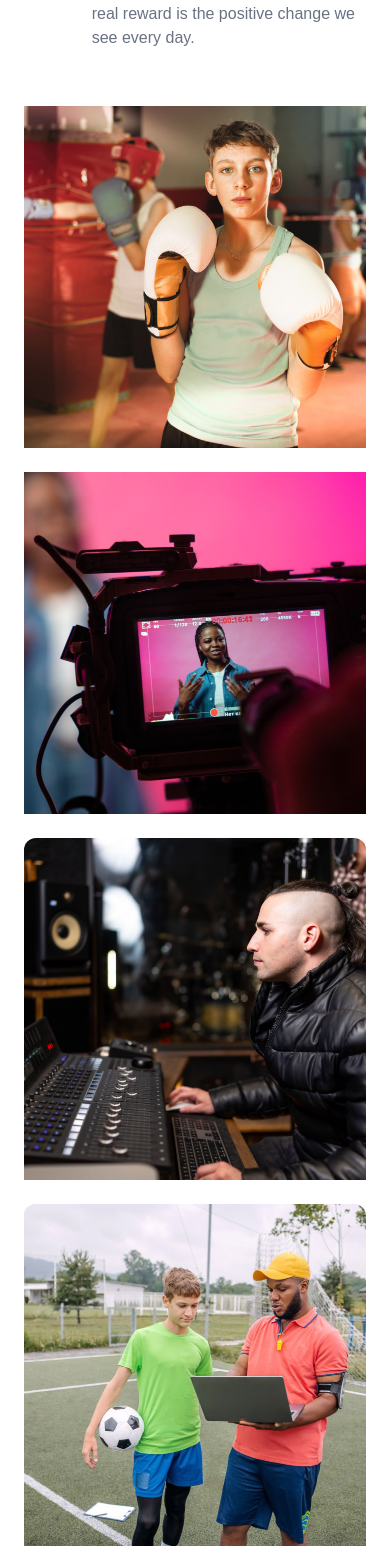
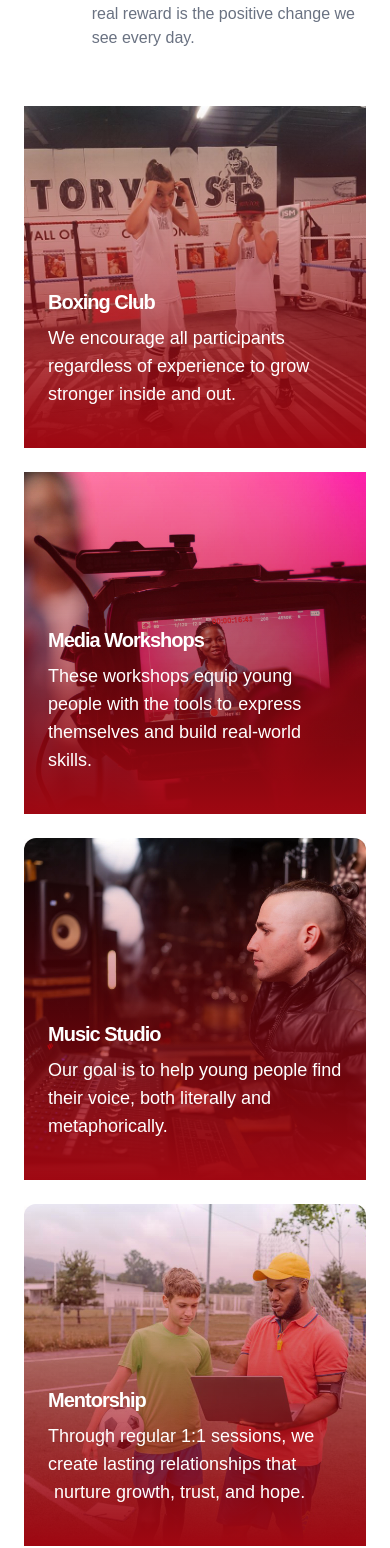
Before and after one commit to ceoash/factory-east, a Next.js app: page / in a window 390 px wide. Shown: the part 2560-4108 px from the top of the page. Built offline with nearby package versions, Linux system fonts and the light colour scheme.

Commit message:
image cards bug fix

```diff
--- a/src/components/FeatureAlt.tsx
+++ b/src/components/FeatureAlt.tsx
@@ -167,7 +167,7 @@ const FeatureAlt = () => {
       <div className="grid grid-cols-1 md:grid-cols-2 xl:gap-20 pb-12 xl:p-0 gap-6 p-6">
         <div className="h-full">
           <div className="grid grid-cols-1 relative xl:grid-cols-2 items-center mb-6 xl:mb-32 bg-gray-50 rounded-t-xl xl:rounded-l-none xl:rounded-r-xl">
-            <div className="p-6 xl:p-8 absolute bottom-0 bg-gradient-to-b from-transparent to-red-800 h-full md:relative md:to-transparent md:h-auto flex flex-col justify-end text-white">
+            <div className="p-6 xl:p-8 absolute bottom-0 bg-gradient-to-b from-transparent to-red-800 h-full md:relative md:to-transparent md:h-auto flex flex-col justify-end text-white z-10">
               <p className="xl:text-3xl text-xl mt-4 xl:mt-8 tracking-tighter font-semibold md:text-gray-700 ">
                 Boxing Club
               </p>
@@ -179,7 +179,7 @@ const FeatureAlt = () => {
             </div>
             <div className=" md:order-first h-full w-full relative overflow-hidden aspect-square ">
               <Image
-                src="/assets/images/boxing.jpg"
+                src="/assets/images/boxing-2.jpg"
                 alt="Boxing acadamey"
                 fill
                 sizes="100vw"
@@ -189,7 +189,7 @@ const FeatureAlt = () => {
             </div>
           </div>
           <div className="grid grid-cols-1 relative xl:grid-cols-2 items-center xl:mb-20 bg-gray-50 rounded-t-xl xl:rounded-l-none xl:rounded-r-xl">
-            <div className="p-6 xl:p-8 absolute bottom-0 bg-gradient-to-b from-transparent to-red-800 h-full md:relative md:to-transparent md:h-auto flex flex-col justify-end text-white">
+            <div className="p-6 xl:p-8 absolute bottom-0 bg-gradient-to-b from-transparent to-red-800 h-full md:relative md:to-transparent md:h-auto flex flex-col justify-end text-white z-10">
               <p className="xl:text-3xl text-xl mt-4 xl:mt-8 tracking-tighter font-semibold md:text-gray-700 ">
                 Media Workshops
               </p>
@@ -217,7 +217,7 @@ const FeatureAlt = () => {
         </div>
         <div className="h-full xl:pt-64">
           <div className="grid grid-cols-1 relative xl:grid-cols-2 items-center mb-6 xl:mb-32 bg-gray-50 rounded-t-xl xl:rounded-r-none xl:rounded-l-xl">
-            <div className="p-6 xl:p-8 absolute bottom-0 bg-gradient-to-b from-transparent to-red-800 h-full md:relative md:to-transparent md:h-auto flex flex-col justify-end text-white">
+            <div className="p-6 xl:p-8 absolute bottom-0 bg-gradient-to-b from-transparent to-red-800 h-full md:relative md:to-transparent md:h-auto flex flex-col justify-end text-white z-10">
               <p className="xl:text-3xl text-xl mt-4 xl:mt-8 tracking-tighter font-semibold md:text-gray-700 ">
                 Music Studio
               </p>
@@ -240,7 +240,7 @@ const FeatureAlt = () => {
 
           </div>
           <div className="grid grid-cols-1 relative xl:grid-cols-2 items-center md:flex-row-reverse bg-gray-50 rounded-t-xl xl:rounded-r-none xl:rounded-l-xl">
-            <div className="p-6 xl:p-8 absolute bottom-0 bg-gradient-to-b from-transparent to-red-800 h-full md:relative md:to-transparent md:h-auto flex flex-col justify-end text-white">
+            <div className="p-6 xl:p-8 absolute bottom-0 bg-gradient-to-b from-transparent to-red-800 h-full md:relative md:to-transparent md:h-auto flex flex-col justify-end text-white z-10">
               <p className="xl:text-3xl text-xl mt-4 xl:mt-8 tracking-tighter font-semibold md:text-gray-700 ">
                 Mentorship
               </p>
```
Also changed, not shown: public/assets/images/boxing-2.jpg (added).
